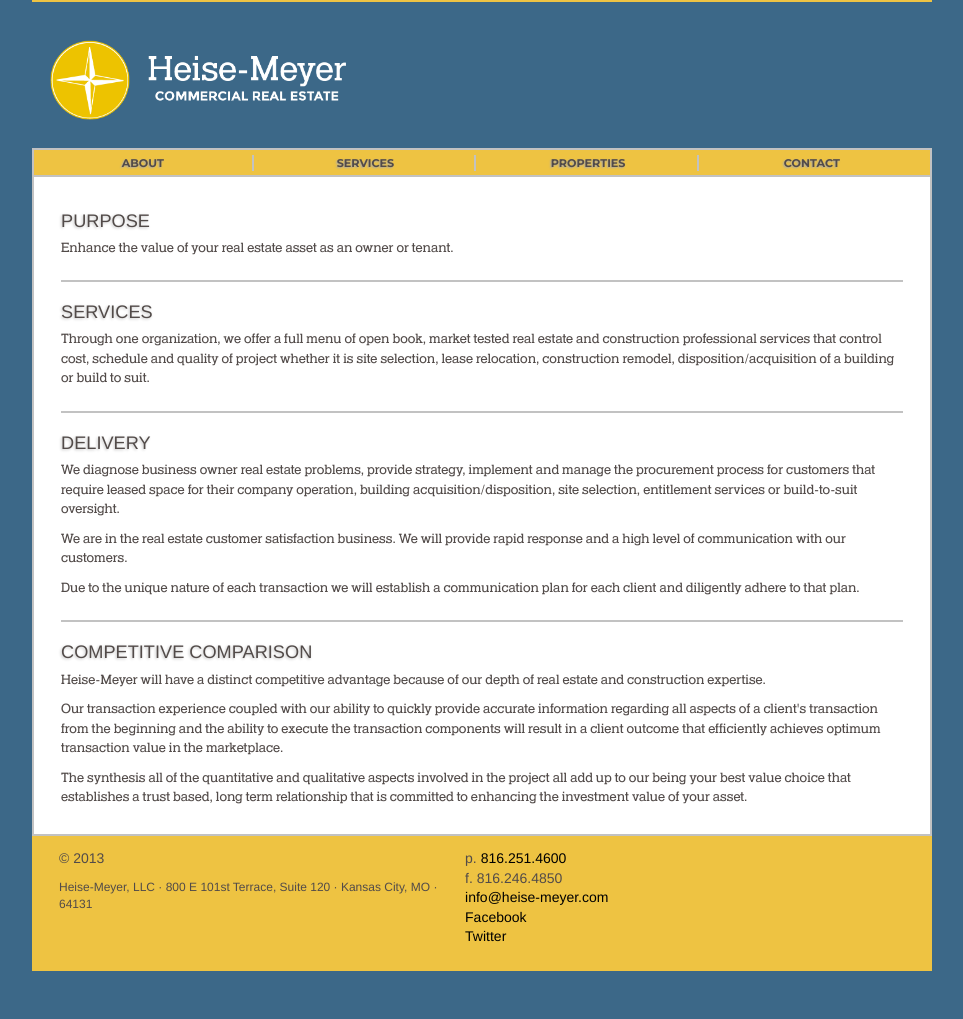
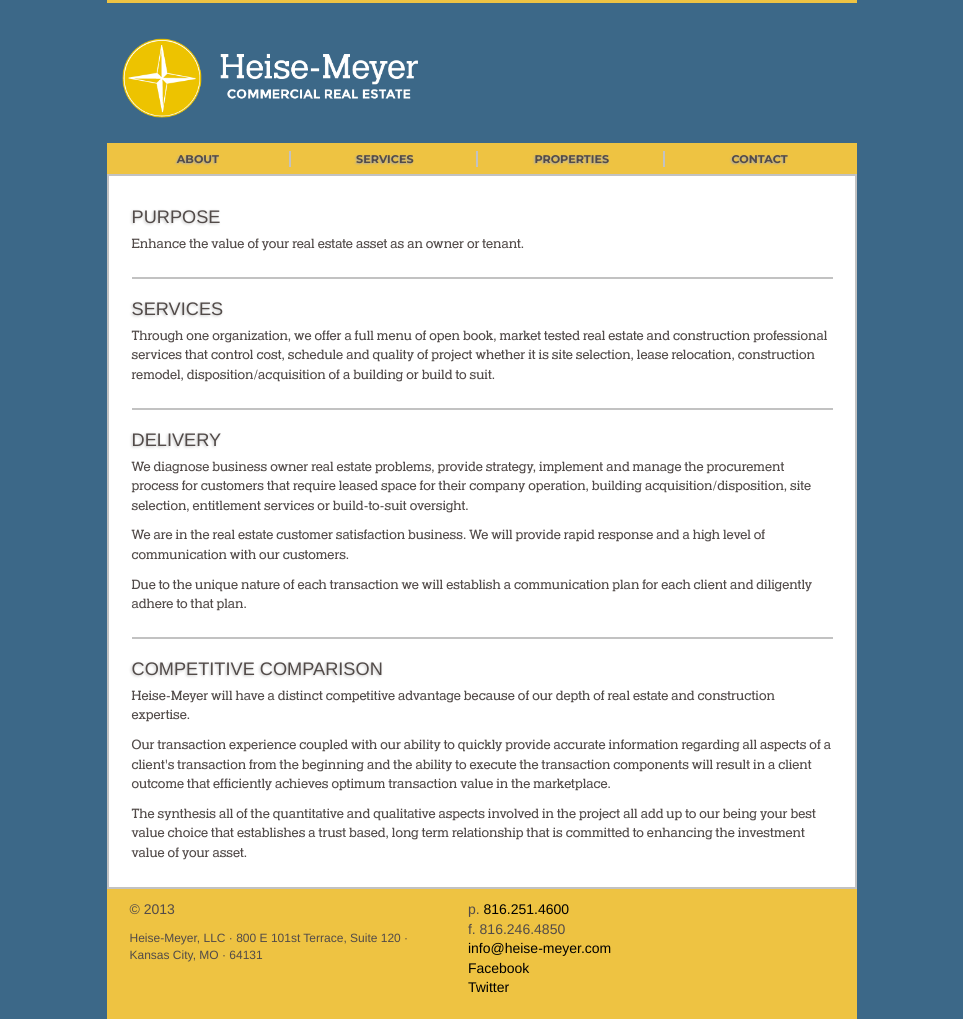
Before and after one commit to jiko/heisemeyer, a Jekyll site: the page built from index.html, in a window 1280 px wide. Shown: the whole page, without its empty margins (158-1121 px from the left). Built offline with Jekyll 4.4.1, drawn with Linux system fonts in a browser that asks for light colours; before the commit the page ends 971 px from its top, so only the background shows below that.

Commit message:
Nav Styling Adjustment
Beefing up styling around the header and nav bar to match larger logo
text.

```diff
--- a/css/main.css
+++ b/css/main.css
@@ -75,13 +75,13 @@
 /*****************************************************************************/
 
 .container {
-	width: 930px;
+	width: 780px;
 	margin: 0px auto;
 	background color: #ffffff;}
 
 header {
 	padding: 2%;
-	border-top: 2px solid #EEC343;}
+	border-top: 3px solid #EEC343;}
 header h1 {
 	color: #ffffff;}
 
@@ -96,10 +96,7 @@
 	text-shadow: -1px 1px 2px #a9a9a9;}
 nav ul {
 	margin: 0px;
-	padding: 0.5% 0px;
-	border-top: 2px solid #c2c2c2;
-	border-left: 2px solid #c2c2c2;
-	border-right: 2px solid #c2c2c2;}
+	padding: 1% 0px;}
 nav li {
 	display: inline-block;
 	width: 24.5%;
```
